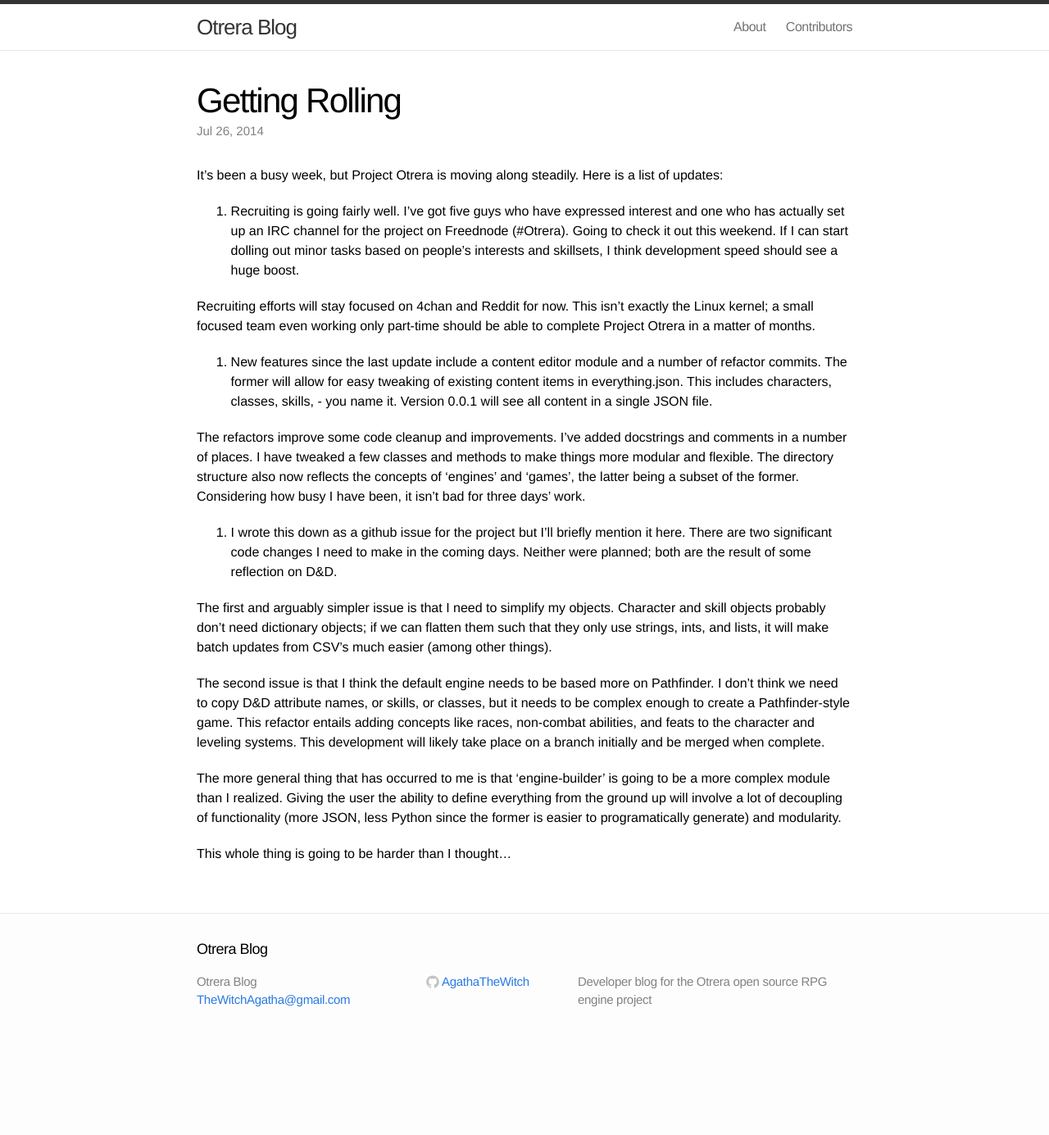
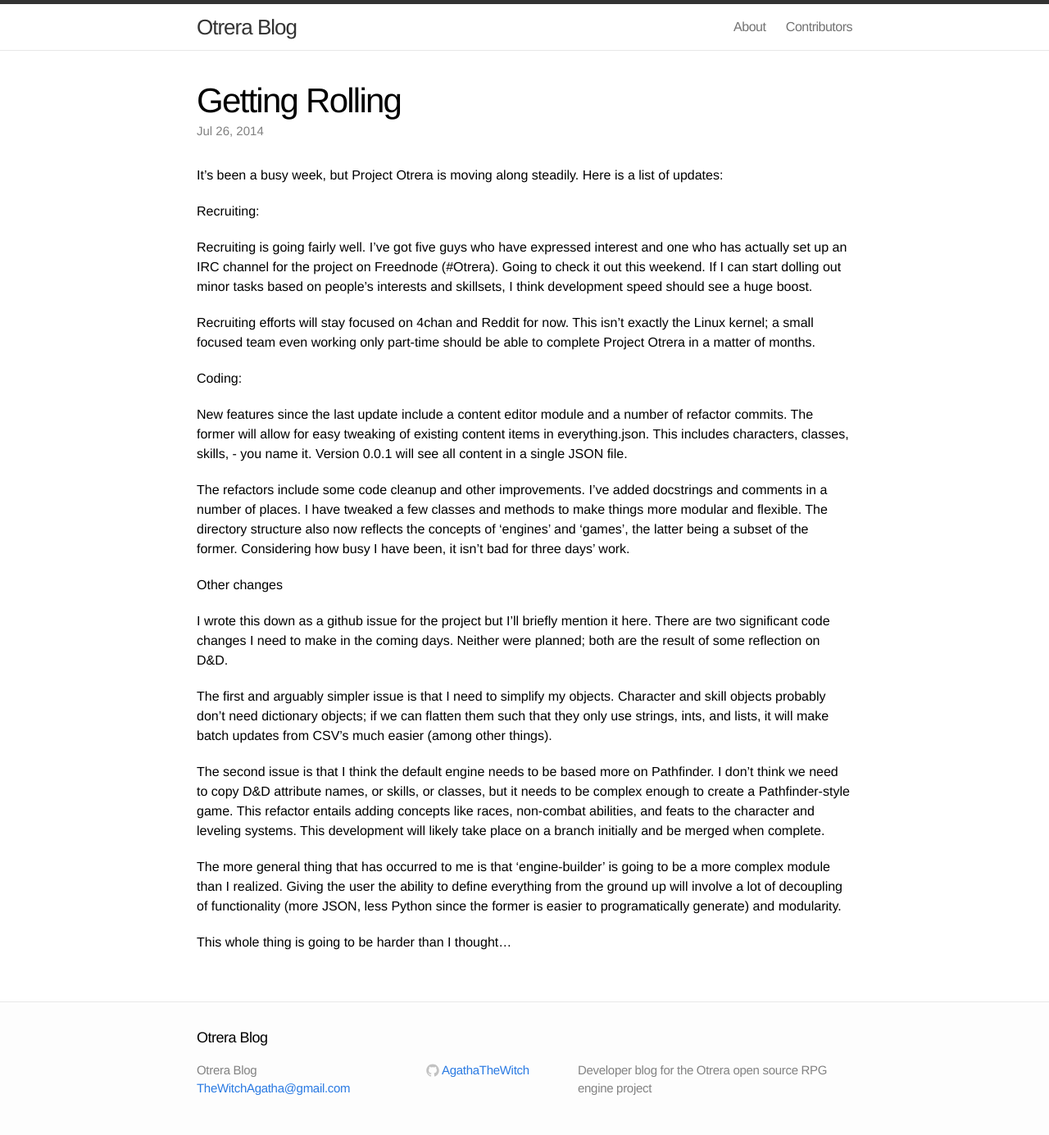
Before and after one commit to dyampyon/agathathewitch.github.io, a Jekyll site: the page built from _posts/2014-07-26-Getting-Rolling.markdown, in a window 1280 px wide. Shown: the whole page at 82% size. Built offline with Jekyll 4.4.1, drawn with Linux system fonts in a browser that asks for light colours; before the commit the page ends 1277 px from its top, so only the background shows below that.

Commit message:
Update 2014-07-26-Getting-Rolling.markdown

```diff
--- a/_posts/2014-07-26-Getting-Rolling.markdown
+++ b/_posts/2014-07-26-Getting-Rolling.markdown
@@ -7,15 +7,21 @@ categories: Updates
 
 It's been a busy week, but Project Otrera is moving along steadily. Here is a list of updates:
 
-1. Recruiting is going fairly well. I've got five guys who have expressed interest and one who has actually set up an IRC channel for the project on Freednode (#Otrera). Going to check it out this weekend. If I can start dolling out minor tasks based on people's interests and skillsets, I think development speed should see a huge boost.
+Recruiting:
+
+Recruiting is going fairly well. I've got five guys who have expressed interest and one who has actually set up an IRC channel for the project on Freednode (#Otrera). Going to check it out this weekend. If I can start dolling out minor tasks based on people's interests and skillsets, I think development speed should see a huge boost.
 
 Recruiting efforts will stay focused on 4chan and Reddit for now. This isn't exactly the Linux kernel; a small focused team even working only part-time should be able to complete Project Otrera in a matter of months.
 
-2. New features since the last update include a content editor module and a number of refactor commits. The former will allow for easy tweaking of existing content items in everything.json. This includes characters, classes, skills, - you name it. Version 0.0.1 will see all content in a single JSON file.
+Coding:
 
-The refactors improve some code cleanup and improvements. I've added docstrings and comments in a number of places. I have tweaked a few classes and methods to make things more modular and flexible. The directory structure also now reflects the concepts of 'engines' and 'games', the latter being a subset of the former. Considering how busy I have been, it isn't bad for three days' work.
+New features since the last update include a content editor module and a number of refactor commits. The former will allow for easy tweaking of existing content items in everything.json. This includes characters, classes, skills, - you name it. Version 0.0.1 will see all content in a single JSON file.
 
-3. I wrote this down as a github issue for the project but I'll briefly mention it here. There are two significant code changes I need to make in the coming days. Neither were planned; both are the result of some reflection on D&D.
+The refactors include some code cleanup and other improvements. I've added docstrings and comments in a number of places. I have tweaked a few classes and methods to make things more modular and flexible. The directory structure also now reflects the concepts of 'engines' and 'games', the latter being a subset of the former. Considering how busy I have been, it isn't bad for three days' work.
+
+Other changes
+
+I wrote this down as a github issue for the project but I'll briefly mention it here. There are two significant code changes I need to make in the coming days. Neither were planned; both are the result of some reflection on D&D.
 
 The first and arguably simpler issue is that I need to simplify my objects. Character and skill objects probably don't need dictionary objects; if we can flatten them such that they only use strings, ints, and lists, it will make batch updates from CSV's much easier (among other things).
 
```
